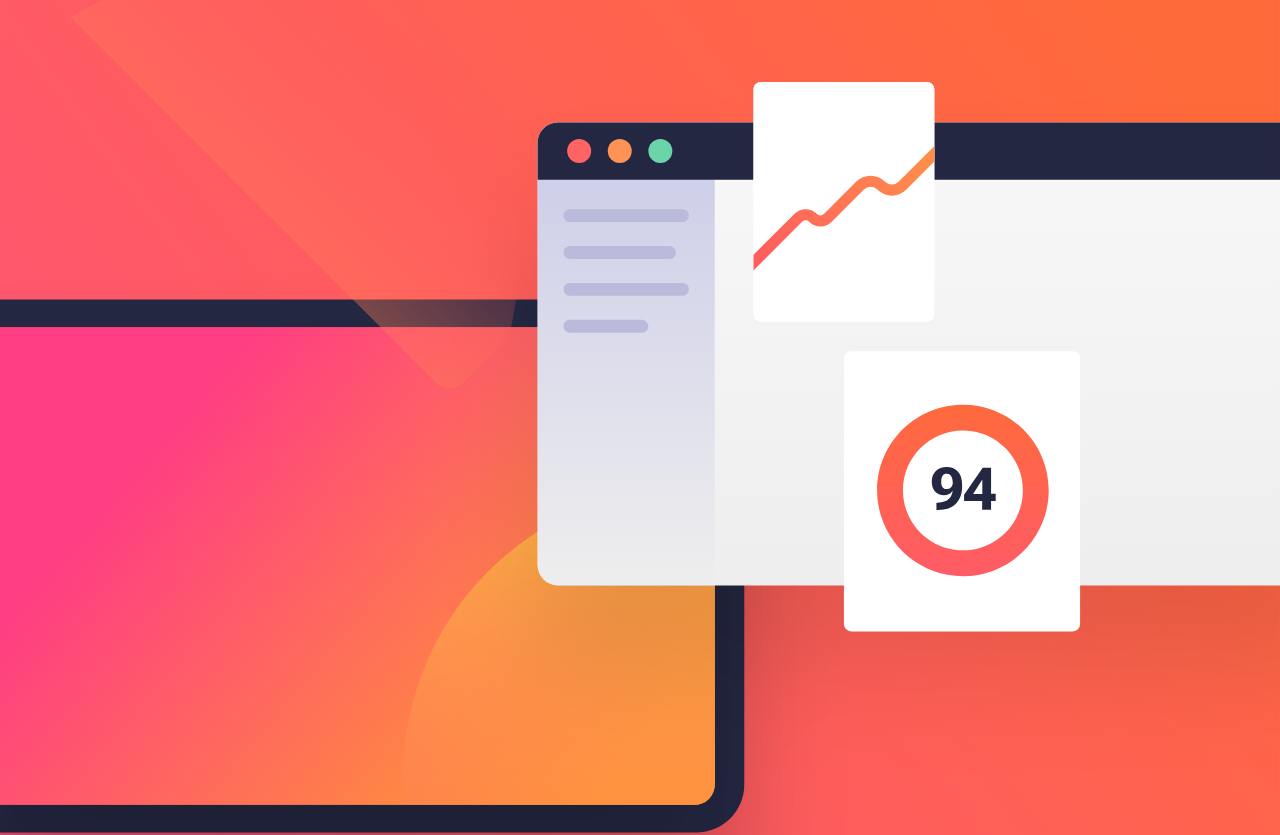
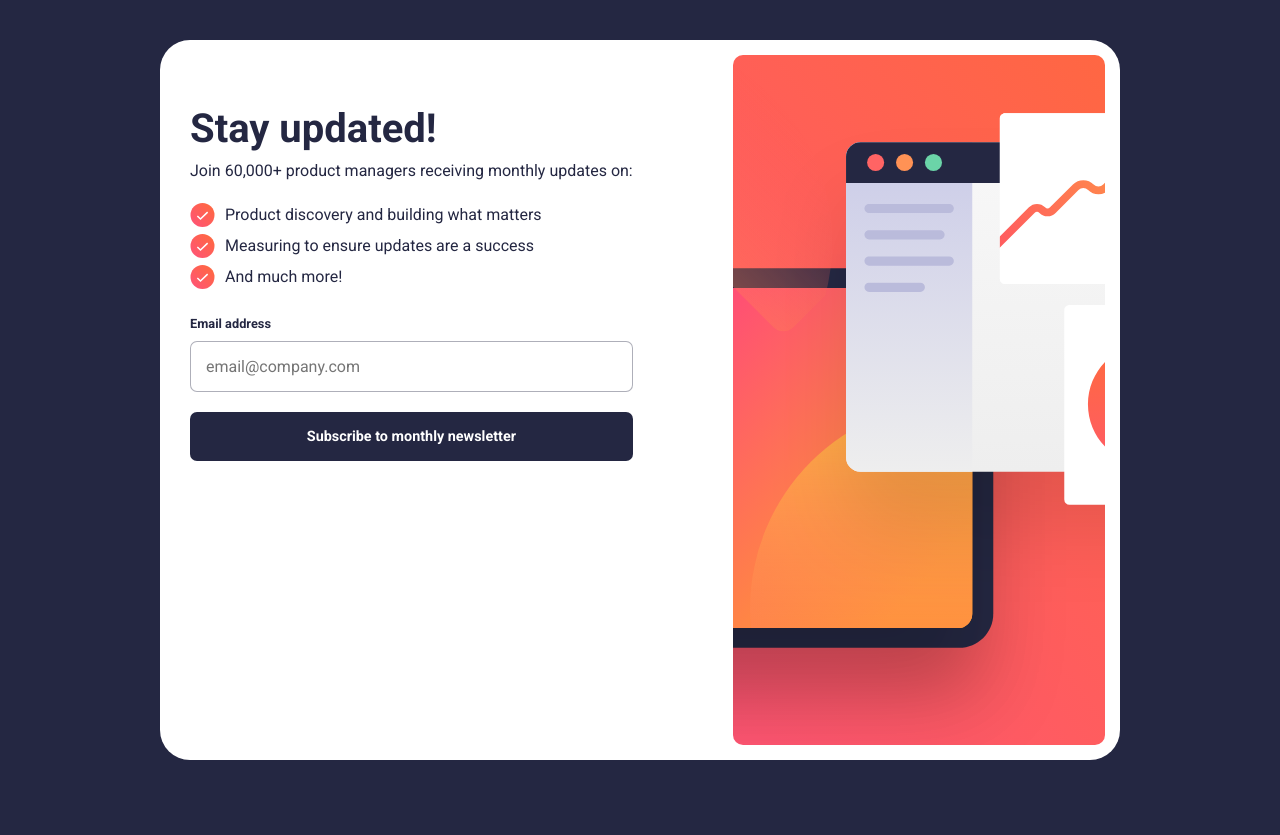
Before and after one commit to ThembaMtshelwane/newsletter-sign-up-with-success-message-main, a plain HTML site: page index.html in a window 1280 px wide. Shown: the top 835 px of the page. After the commit the page ends 800 px from the top, so only its background shows below. Drawn offline with Linux system fonts and the light colour scheme.

Commit message:
desktop subscription ui

```diff
--- /dev/null
+++ b/desktop.css
@@ -0,0 +1,102 @@
+@media screen and (min-width: 560px) {
+  body,
+  main {
+    background-color: #242742;
+    color: #242742;
+    width: 100vw;
+    height: 100vh;
+  }
+
+  #card {
+    /* border: 2px solid black; */
+    background-color: white;
+    margin: auto;
+    padding: 15px;
+    width: 90%;
+    height: 90%;
+    border-radius: 30px;
+    display: flex;
+    flex-direction: row-reverse;
+    justify-content: space-between;
+    align-items: center;
+  }
+
+  #top-section {
+    /* border: 2px solid red; */
+    width: 40%;
+    height: 100%;
+  }
+
+  #banner {
+    height: 100%;
+    object-fit: cover;
+    border-radius: 10px;
+  }
+
+  #bottom-section {
+    /* border: 2px solid blue; */
+    height: 100%;
+    padding: 50px 15px 15px 15px;
+  }
+
+  #head-info {
+    /* border: 2px solid black; */
+    width: 100%;
+    margin: 0;
+    margin-bottom: 20px;
+  }
+
+  h1 {
+    /* border: 2px solid red; */
+    width: 100%;
+    padding-top: 0px;
+    font-size: 2.5rem;
+    padding: 0;
+    margin-bottom: 10px;
+    margin-bottom: 7px;
+  }
+
+  h2 {
+    /* border: 2px solid blue; */
+    line-height: 1.5;
+    font-size: 1rem;
+    padding: 0;
+  }
+
+  ul {
+    /* border: 2px solid blue; */
+    padding: 0;
+    line-height: 1.2;
+    margin-bottom: 20px;
+  }
+
+  .item {
+    display: flex;
+    /* border: 2px solid purple; */
+    margin-bottom: 7px;
+    display: flex;
+    align-items: center;
+  }
+
+  .info {
+    /* border: 2px solid purple; */
+    margin-left: 10px;
+    line-height: 1;
+  }
+
+  form {
+    /* border: 2px solid yellow; */
+    margin: 0;
+  }
+
+  button,
+  input {
+    padding: 15px;
+  }
+}
+
+@media screen and (min-width: 720px) {
+  #card {
+    width: 75%;
+  }
+}
--- a/index.html
+++ b/index.html
@@ -12,6 +12,7 @@
     />
 
     <link rel="stylesheet" href="./styles.css" />
+    <link rel="stylesheet" href="./desktop.css" />
 
     <link rel="preconnect" href="https://fonts.googleapis.com" />
     <link rel="preconnect" href="https://fonts.gstatic.com" crossorigin />
--- a/styles.css
+++ b/styles.css
@@ -29,6 +29,11 @@ main {
   flex-direction: column;
   /* border: 2px solid blue; */
 }
+#banner {
+  height: 30vh;
+  object-fit: cover;
+  border-radius: 0px 0px 5px 5px;
+}
 
 #bottom-section {
   display: flex;
@@ -38,19 +43,23 @@ main {
 }
 
 #head-info {
-  /* border: 2px solid black; */
+  /* border: 2px solid red; */
   margin-bottom: 20px;
+  width: 100%;
 }
 
 h1 {
   font-size: 1.8rem;
   padding: 10px 0px 10px 0px;
   font-weight: 700;
+  /* border: 2px solid blue; */
 }
+
 h2 {
   padding: 10px 0px 10px 0px;
   font-size: 0.9rem;
   line-height: 1.5;
+  /* border: 2px solid black; */
 }
 
 ul {
```
